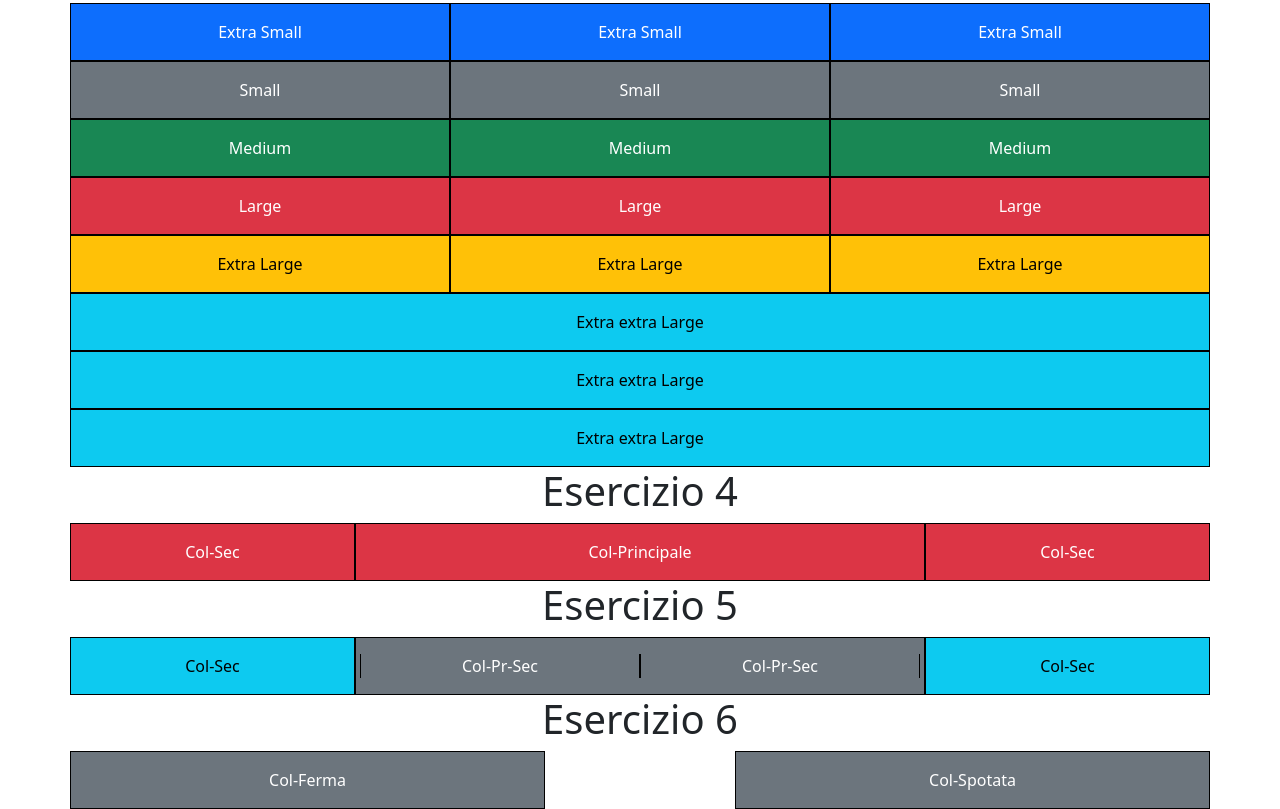
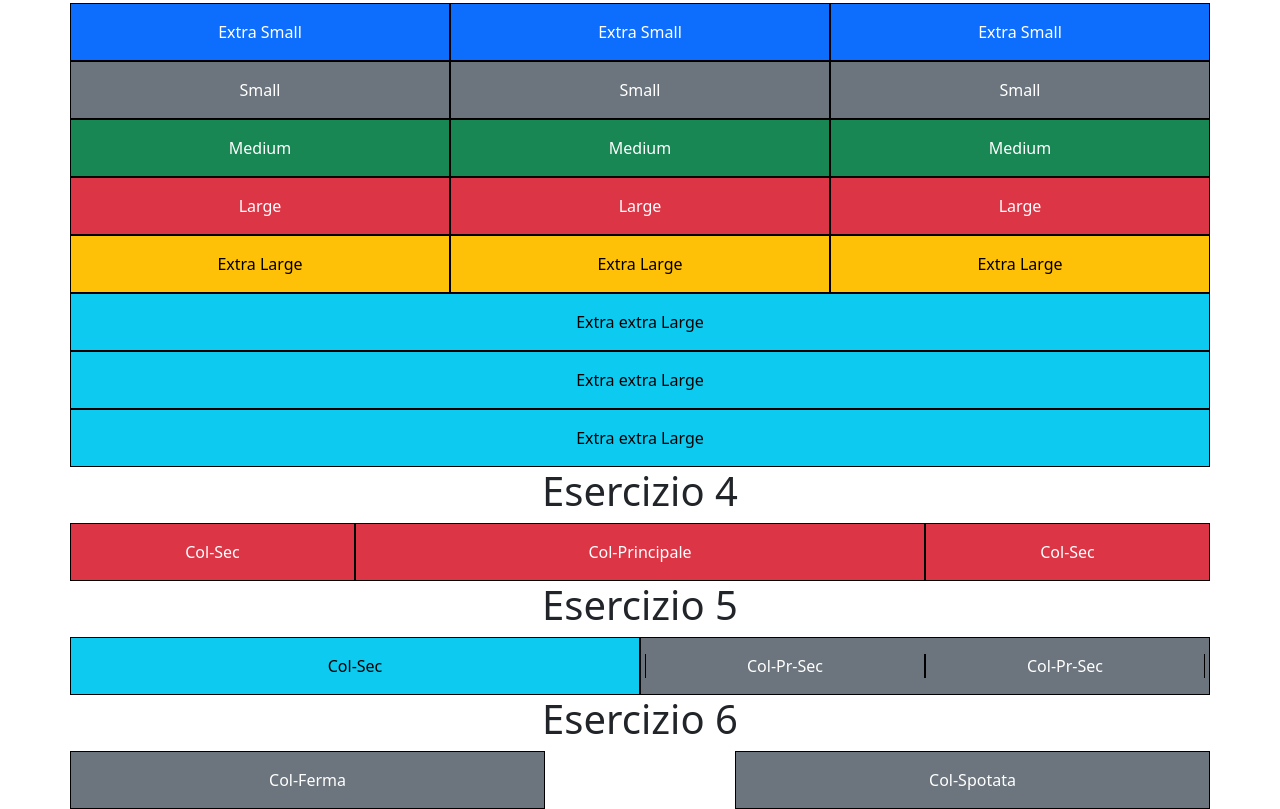
Before and after one commit to Giuseppe-Gambino/16-09-day-25, a plain HTML site: page index.html in a window 1280 px wide. Shown: the part 337-1146 px from the top of the page. Drawn offline with nearby package versions, Linux system fonts and the light colour scheme.

Commit message:
update(avevo capito male)

```diff
--- a/index.html
+++ b/index.html
@@ -94,14 +94,13 @@
       <h1 class="text-center">Esercizio 5</h1>
       <div class="container text-center">
         <div class="row">
-          <div class="col-lg-3 text-bg-info border border-black p-3">Col-Sec</div>
+          <div class="col-lg-6 text-bg-info border border-black p-3">Col-Sec</div>
           <div class="col-lg-6 text-bg-secondary border border-black p-3">
             <div class="row">
               <div class="col-md-6 border-start border-end border-black">Col-Pr-Sec</div>
               <div class="col-md-6 border-start border-end border-black">Col-Pr-Sec</div>
             </div>
           </div>
-          <div class="col-lg-3 text-bg-info border border-black p-3">Col-Sec</div>
         </div>
       </div>
       <!-- es. 6 -->
```
